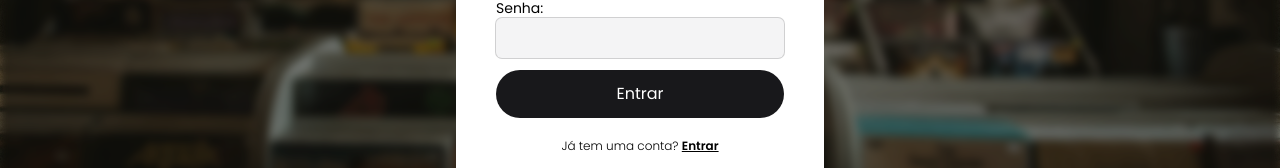
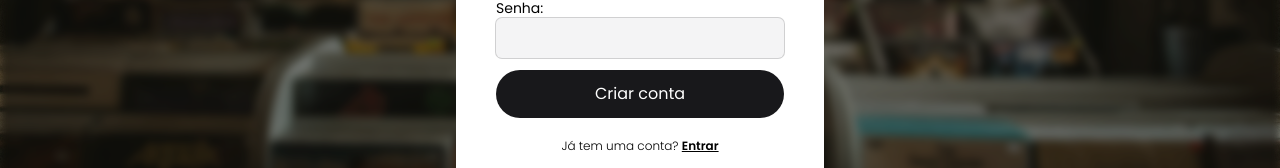
Before and after one commit to bc-fullstack-04/joao-pedro-santos-frontend, a React (Vite) app: page /signup in a window 1280 px wide. Shown: the part 442-610 px from the top of the page. Built offline with nearby package versions, Linux system fonts and the light colour scheme.

Commit message:
minor css changes

```diff
--- a/src/pages/Collection/index.tsx
+++ b/src/pages/Collection/index.tsx
@@ -40,7 +40,7 @@ export default function Collection() {
           </div>
         </div>
         <div className="flex items-center justify-center overflow-hidden mb-8 bg-[#19181F]">
-            <div className={`flex flex-wrap justify-center items-center gap-12 sm:px-12`}>
+            <div className={`flex flex-wrap justify-center items-center gap-12 ${albums.length > 5 ? 'sm:px-12' : 'sm:px-20'}`}>
               {albums.map((album, i) =>(
                   <Dialog>
                     <DialogTrigger className="rounded-md">
--- a/src/pages/Signup/index.tsx
+++ b/src/pages/Signup/index.tsx
@@ -42,7 +42,7 @@ export function Signup() {
                 <Input2 id='name' onChange={e => setName(e.target.value)} type='text'>Nome completo:</Input2>
                 <Input2 id='email' onChange={e => setEmail(e.target.value)} type='email'>Email:</Input2>
                 <Input2 id='password' onChange={e => setPassword(e.target.value)} type='password'>Senha:</Input2>
-                <button type='submit' className='p-3 rounded-3xl bg-zinc-900 text-white hover:bg-zinc-900/90 transition mb-3'>Entrar</button>
+                <button type='submit' className='p-3 rounded-3xl bg-zinc-900 text-white hover:bg-zinc-900/90 transition mb-3'>Criar conta</button>
               </form>
               <p className='text-xs font-light'>Já tem uma conta? <a className='font-semibold underline' href="/login">Entrar</a></p>
               {/* Form */}
```
